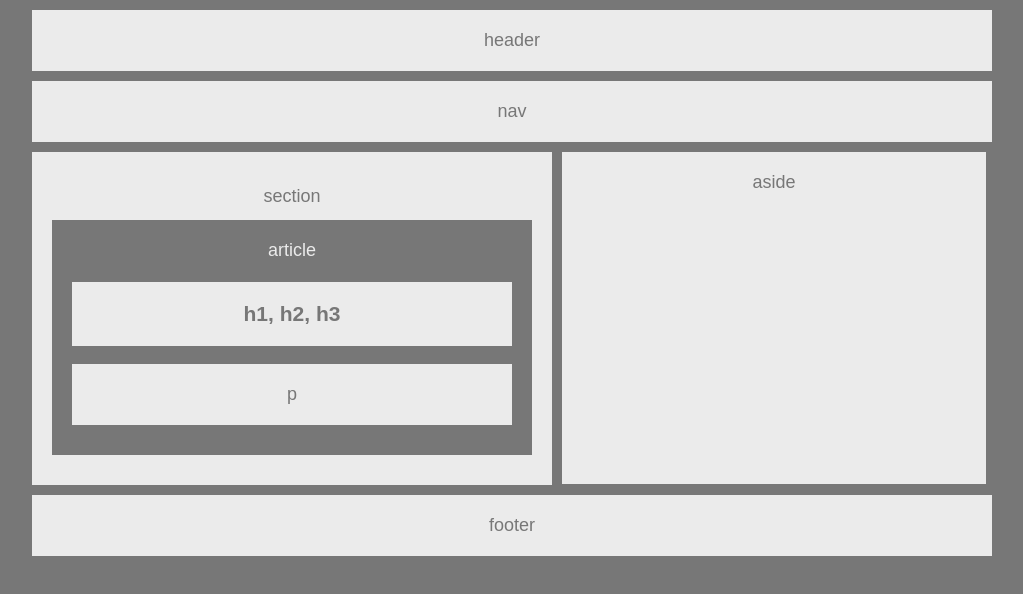
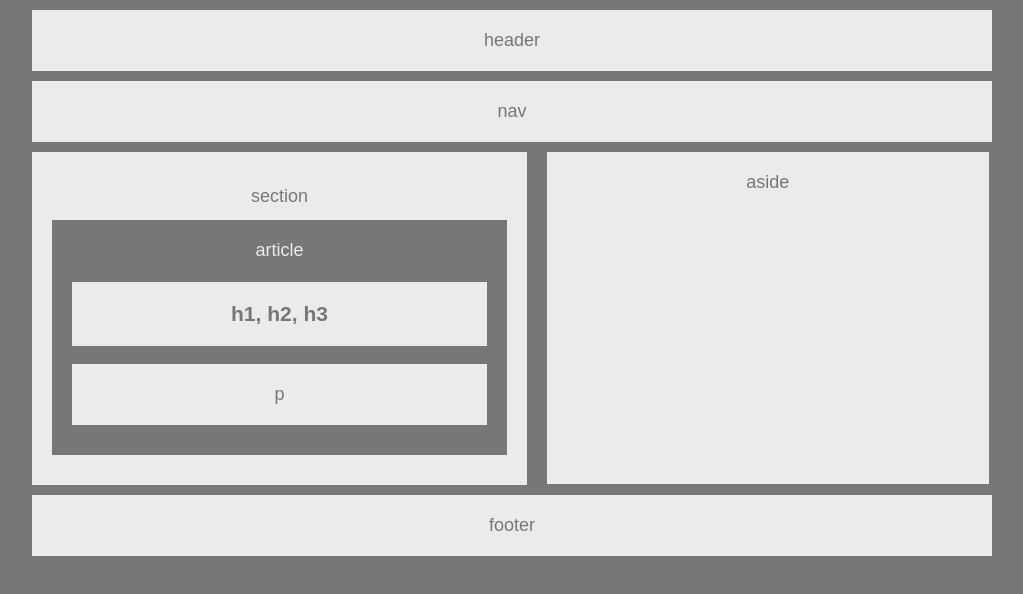
Before and after one commit to BlaiseAK/HW-Wireframe, a plain HTML site: page index.html in a window 1280 px wide. Shown: the whole page, without its empty margins (128-1151 px from the left). Drawn offline with Linux system fonts and the light colour scheme.

Commit message:
Added Box-sizing in style.css and was able to get width a bit more in line.

```diff
--- a/style.css
+++ b/style.css
@@ -1,3 +1,8 @@
+* {
+    box-sizing: border-box
+
+}
+
 body {
     font-family: Arial, Helvetica, sans-serif;
     color: #777;
@@ -28,9 +33,9 @@ nav {
 section {
     background: #ebebeb;
     color: #777;
-    width: 50%;
+    width: 495px;
     margin-bottom: 10px;
-    margin-right: 10px;
+    margin-right: 20px;
     padding: 20px;
     text-align: center;
     float: left;
@@ -38,12 +43,12 @@ section {
 aside {
     background: #ebebeb;
     color: #777;
-    width: 40%;
+    width: 46%;
     margin-bottom: 10px;
     padding: 20px;
     text-align: center;
     float: left;
-    height: 292px;
+    height: 332px;
 
 }
 
```
